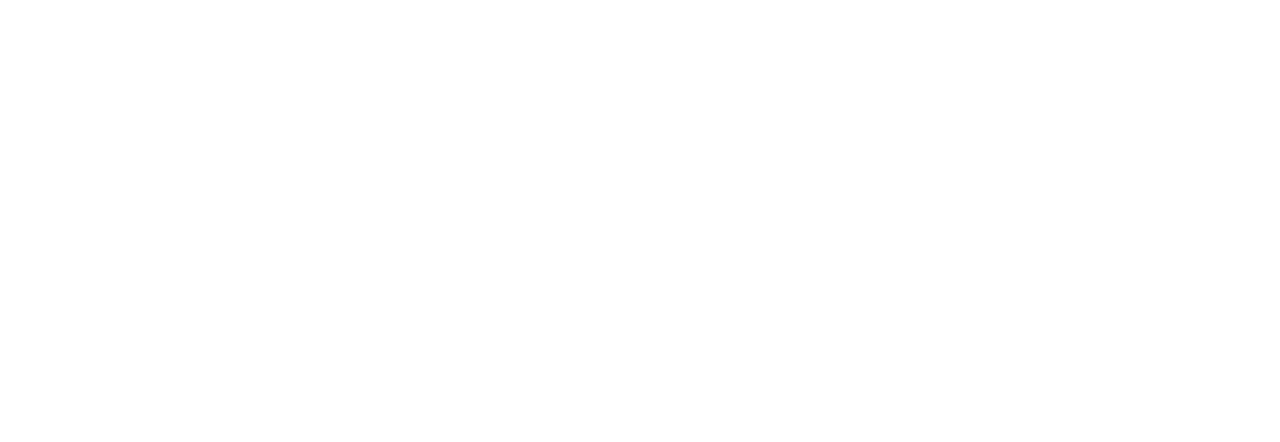
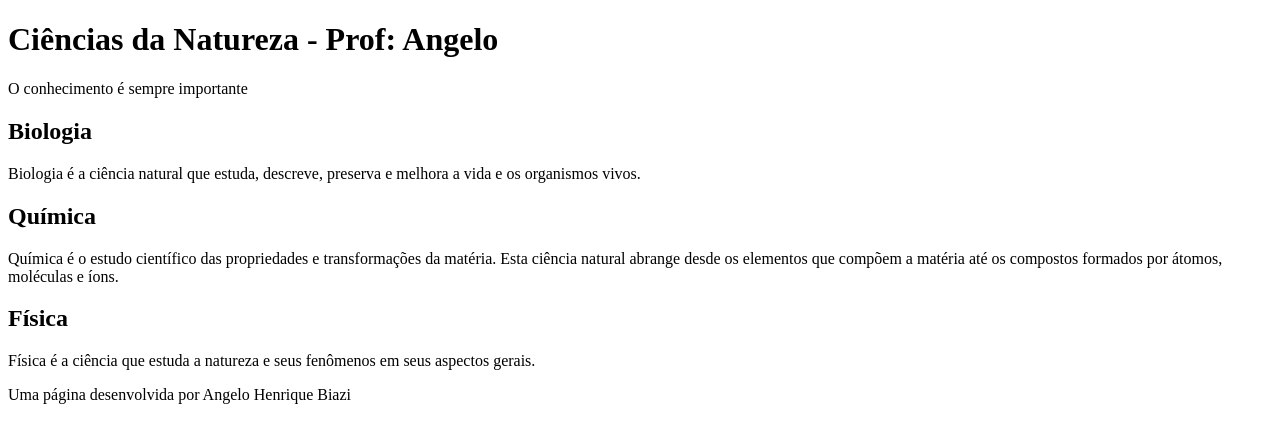
Before and after one commit to Angelo4041/Atividade-Alura, a plain HTML site: page index.html in a window 1280 px wide. Drawn offline with Linux system fonts and the light colour scheme.

Commit message:
Divisão de áreas de conecimento

```diff
--- a/index.html
+++ b/index.html
@@ -6,6 +6,31 @@
     <title>Ciências da Natureza - Prof: Angelo</title>
 </head>
 <body>
+    <header>
+        <h1>Ciências da Natureza - Prof: Angelo</h1>
+        <p>O conhecimento é sempre importante</p>
+
+    </header>
+
+    <section>
+        <h2>Biologia</h2>
+        <p>Biologia é a ciência natural que estuda, descreve, preserva e melhora a vida e os organismos vivos.</p>
+
+        <h2>Química</h2>
+        <p>Química é o estudo científico das propriedades e transformações da matéria. Esta ciência natural abrange desde os elementos que compõem a matéria até os compostos formados por átomos, moléculas e íons.</p>
+
+        <h2>Física</h2>
+        <p>Física é a ciência que estuda a natureza e seus fenômenos em seus aspectos gerais.</p>
+
+
+    </section>
+        <p>Uma página desenvolvida por Angelo Henrique Biazi</p>
+
+    <footer>
+
+
+
+    </footer>
 
 </body>
 </html>
```
